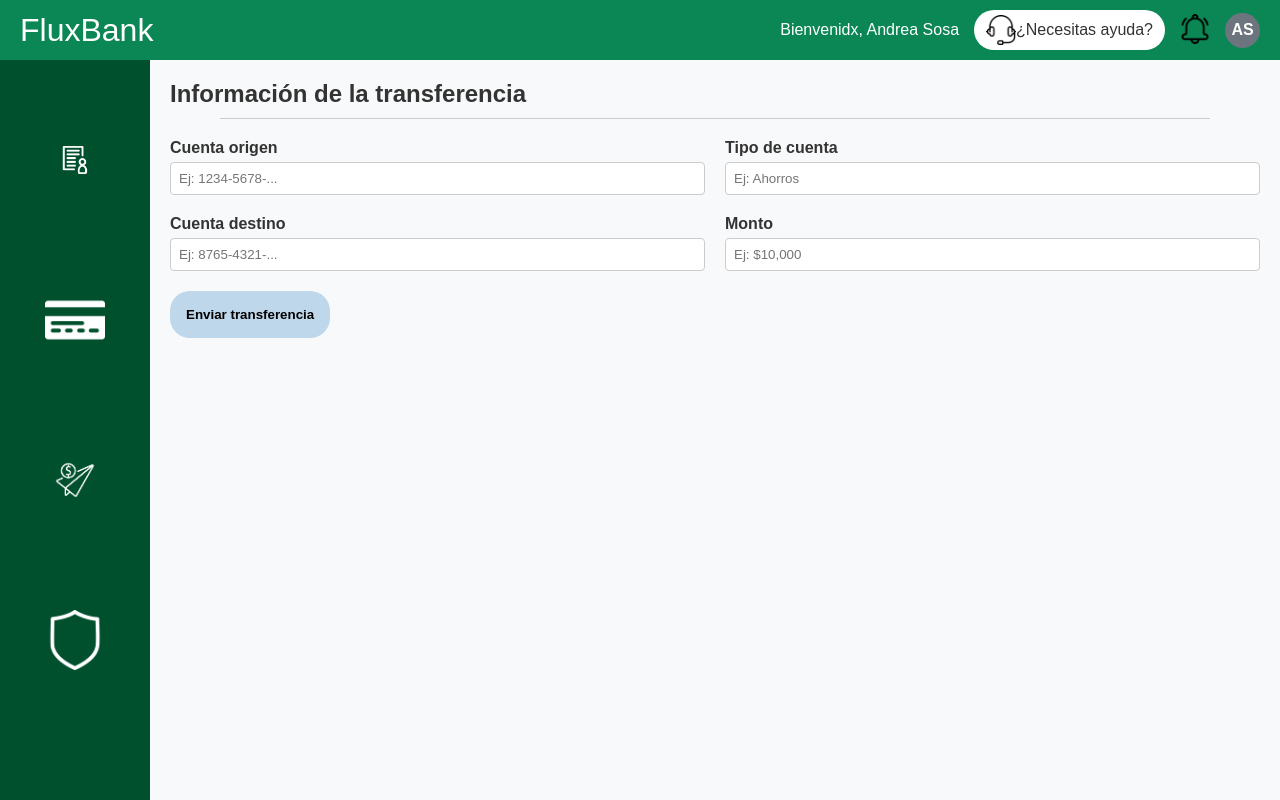
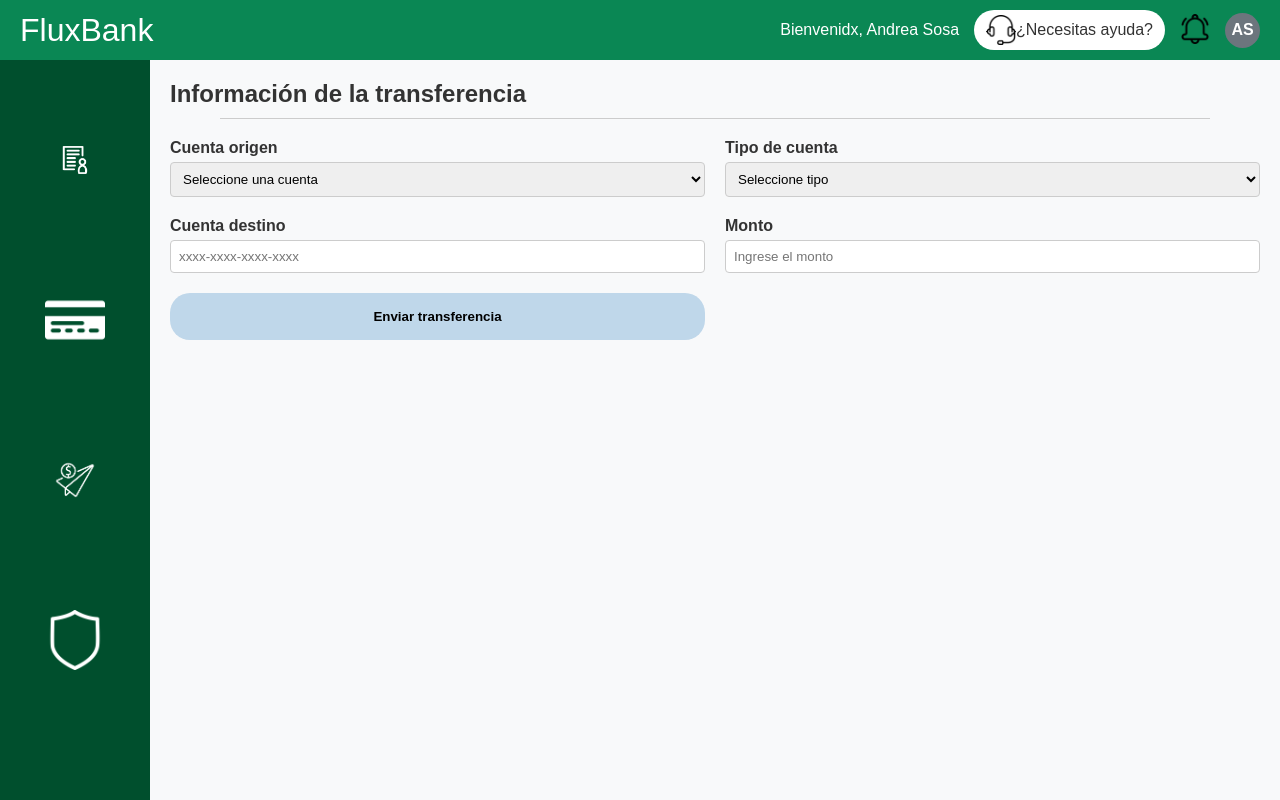
Before and after one commit to AndreSosa21/Medina_Sosa_Rodriguez_front_Software_1, a React (Vite) app: page / in a window 1280 px wide. Both pictures are taken after a click on the item 75 px from the left and 480 px from the top of the page. Built offline with nearby package versions, Linux system fonts and the light colour scheme.

Commit message:
feat: implement transfer form with account selection and formatted input; enhance user experience

```diff
--- a/src/transacciones/transacciones.css
+++ b/src/transacciones/transacciones.css
@@ -86,6 +86,7 @@
     list-style: none;
     padding: 0;
     margin: 0;
+    /* Distribuir uniformemente verticalmente y centrar horizontalmente */
     display: flex;
     flex-direction: column;
     justify-content: space-evenly;
@@ -170,6 +171,7 @@
     color: #000;
     font-weight: bold;
     border: none;
+    /* Botón con mayor altura vertical */
     padding: 16px 16px;
     cursor: pointer;
     border-radius: 20px;
--- a/src/transacciones/transacciones.tsx
+++ b/src/transacciones/transacciones.tsx
@@ -1,4 +1,4 @@
-import React from 'react';
+import React, { useState } from 'react';
 import './Transacciones.css';
 
 import iconTransacciones from '../assets/transacciones.png';
@@ -17,6 +17,41 @@ const Transacciones: React.FC<TransaccionesProps> = ({
   onMovimientosClick,
   onTransaccionesClick
 }) => {
+  // Estados para los campos del formulario
+  const [cuentaOrigen, setCuentaOrigen] = useState('');
+  const [cuentaDestino, setCuentaDestino] = useState('');
+  const [tipoCuenta, setTipoCuenta] = useState('');
+  const [monto, setMonto] = useState('');
+
+  // Lista de cuentas del usuario (ejemplo)
+  const userAccounts = [
+    '1234-5678-9012-3456',
+    '9876-5432-1098-7654'
+  ];
+
+  // Función para formatear la cuenta destino: elimina todo lo que no sea dígito y agrega guiones cada 4 dígitos
+  const formatCuentaDestino = (value: string) => {
+    const digits = value.replace(/\D/g, '');
+    const truncated = digits.slice(0, 16);
+    const groups = truncated.match(/.{1,4}/g);
+    return groups ? groups.join('-') : '';
+  };
+
+  const handleCuentaDestinoChange = (e: React.ChangeEvent<HTMLInputElement>) => {
+    const formatted = formatCuentaDestino(e.target.value);
+    setCuentaDestino(formatted);
+  };
+
+  const handleSubmit = (e: React.FormEvent<HTMLFormElement>) => {
+    e.preventDefault();
+    // Aquí se podría enviar la información al backend.
+    alert(`Transferencia enviada:
+Cuenta origen: ${cuentaOrigen}
+Cuenta destino: ${cuentaDestino}
+Tipo de cuenta: ${tipoCuenta}
+Monto: ${monto}`);
+  };
+
   return (
     <div className="transacciones-wrapper">
       {/* HEADER */}
@@ -61,29 +96,66 @@ const Transacciones: React.FC<TransaccionesProps> = ({
       <main className="main-content">
         <h2 className="transacciones-title">Información de la transferencia</h2>
         <hr className="separator" />
-        <div className="form-grid">
+        <form className="form-grid" onSubmit={handleSubmit}>
           <div className="col">
             <label className="label-input">
               Cuenta origen
-              <input type="text" className="input-field" placeholder="Ej: 1234-5678-..." />
+              <select
+                className="input-field"
+                value={cuentaOrigen}
+                onChange={(e) => setCuentaOrigen(e.target.value)}
+                required
+              >
+                <option value="">Seleccione una cuenta</option>
+                {userAccounts.map((account, idx) => (
+                  <option key={idx} value={account}>
+                    {account}
+                  </option>
+                ))}
+              </select>
             </label>
             <label className="label-input">
               Cuenta destino
-              <input type="text" className="input-field" placeholder="Ej: 8765-4321-..." />
+              <input
+                type="text"
+                className="input-field"
+                placeholder="xxxx-xxxx-xxxx-xxxx"
+                value={cuentaDestino}
+                onChange={handleCuentaDestinoChange}
+                required
+              />
             </label>
           </div>
           <div className="col">
             <label className="label-input">
               Tipo de cuenta
-              <input type="text" className="input-field" placeholder="Ej: Ahorros" />
+              <select
+                className="input-field"
+                value={tipoCuenta}
+                onChange={(e) => setTipoCuenta(e.target.value)}
+                required
+              >
+                <option value="">Seleccione tipo</option>
+                <option value="ahorro">Ahorros</option>
+                <option value="corriente">Corriente</option>
+              </select>
             </label>
             <label className="label-input">
               Monto
-              <input type="text" className="input-field" placeholder="Ej: $10,000" />
+              <input
+                type="number"
+                className="input-field"
+                placeholder="Ingrese el monto"
+                value={monto}
+                onChange={(e) => setMonto(e.target.value)}
+                min="0"
+                step="any"
+                required
+              />
             </label>
           </div>
-        </div>
-        <button className="enviar-btn">Enviar transferencia</button>
+          <button type="submit" className="enviar-btn">Enviar transferencia</button>
+        </form>
       </main>
     </div>
   );
```
